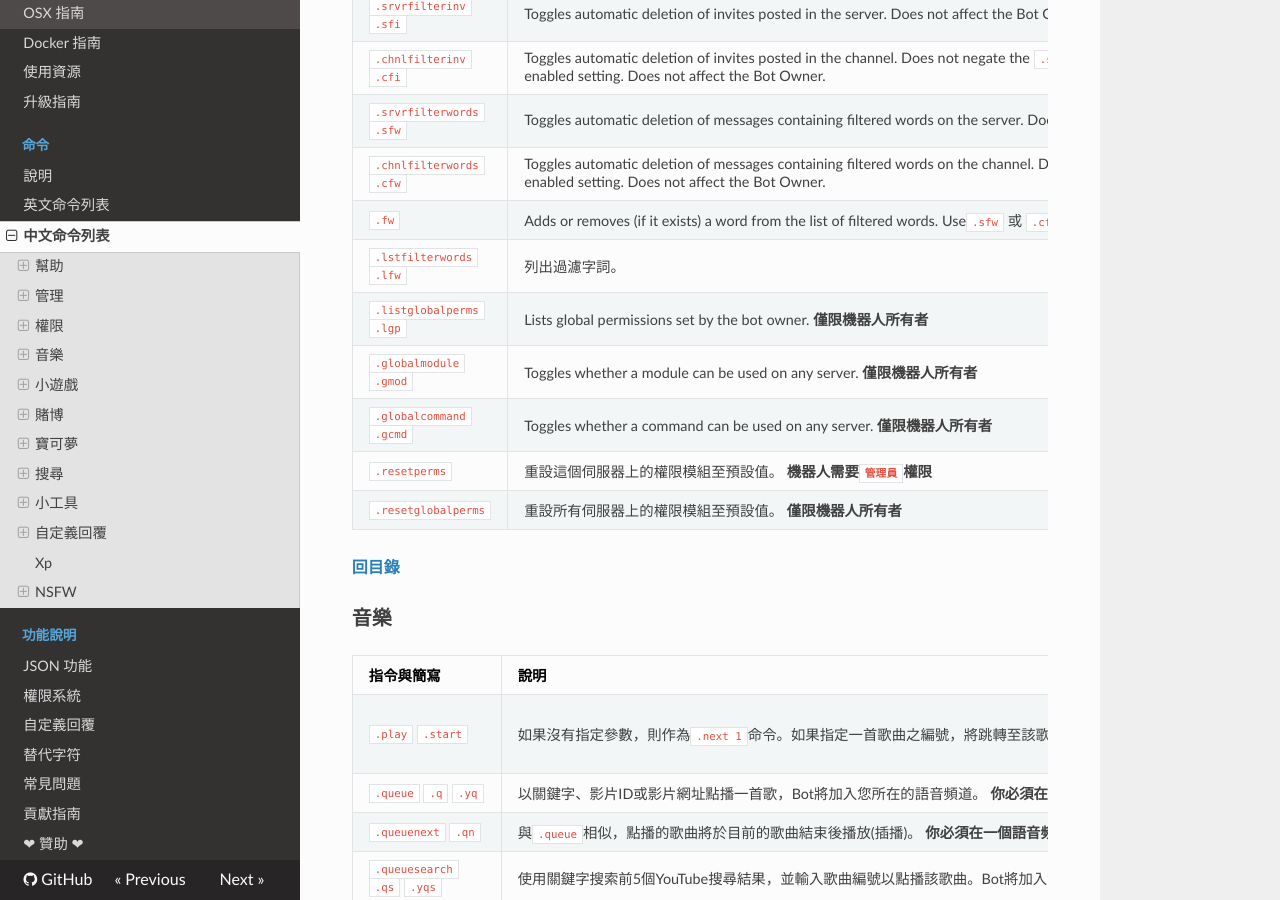
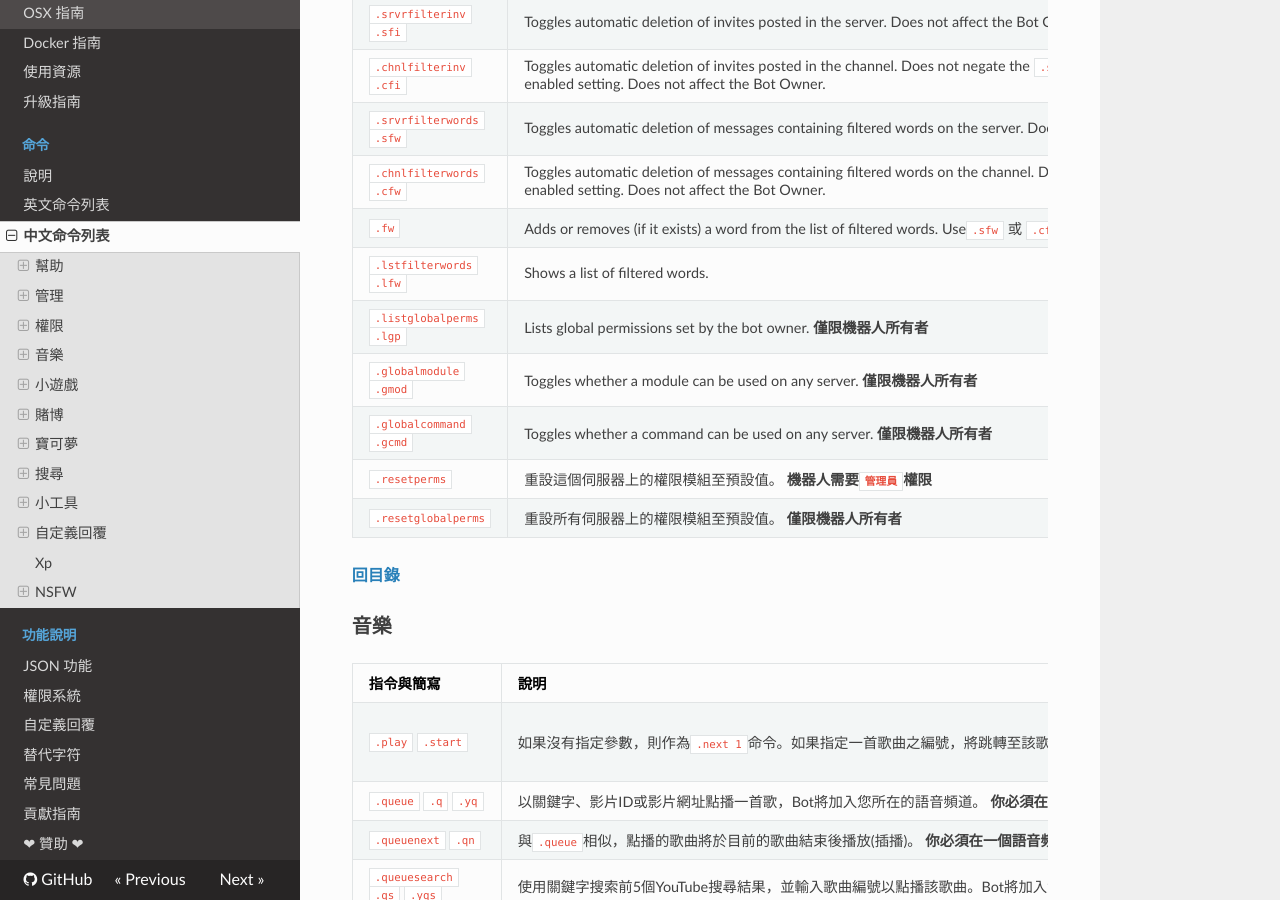
Before and after one commit to LitGhostLove/GhostBot, an MkDocs documentation site: the page built from docs/Chinese Commands List.md, in a window 1280 px wide and 900 px high, scrolled down 7176 px. Built offline with MkDocs 1.6.1, drawn with Linux system fonts in a browser that asks for light colours; nearby versions of some CDN libraries; old or Windows-style settings are respelled for this version of MkDocs.

Commit message:
部分翻譯

```diff
--- a/docs/Chinese Commands List.md
+++ b/docs/Chinese Commands List.md
@@ -160,7 +160,7 @@
 `.srvrfilterwords` `.sfw` | Toggles automatic deletion of messages containing filtered words on the server. Does not affect the Bot Owner.  | `.sfw`
 `.chnlfilterwords` `.cfw` | Toggles automatic deletion of messages containing filtered words on the channel. Does not negate the `.srvrfilterwords` enabled setting. Does not affect the Bot Owner.  | `.cfw`
 `.fw` | Adds or removes (if it exists) a word from the list of filtered words. Use`.sfw` 或 `.cfw` to toggle filtering.  | `.fw poop`
-`.lstfilterwords` `.lfw` | 列出過濾字詞。 | `.lfw`
+`.lstfilterwords` `.lfw` | Shows a list of filtered words.  | `.lfw`
 `.listglobalperms` `.lgp` | Lists global permissions set by the bot owner. **僅限機器人所有者** | `.lgp`
 `.globalmodule` `.gmod` | Toggles whether a module can be used on any server. **僅限機器人所有者** | `.gmod nsfw`
 `.globalcommand` `.gcmd` | Toggles whether a command can be used on any server. **僅限機器人所有者** | `.gcmd .stats`
```
Also changed, not shown: other parts of docs/Chinese Commands List.md (+1 -1 lines).
